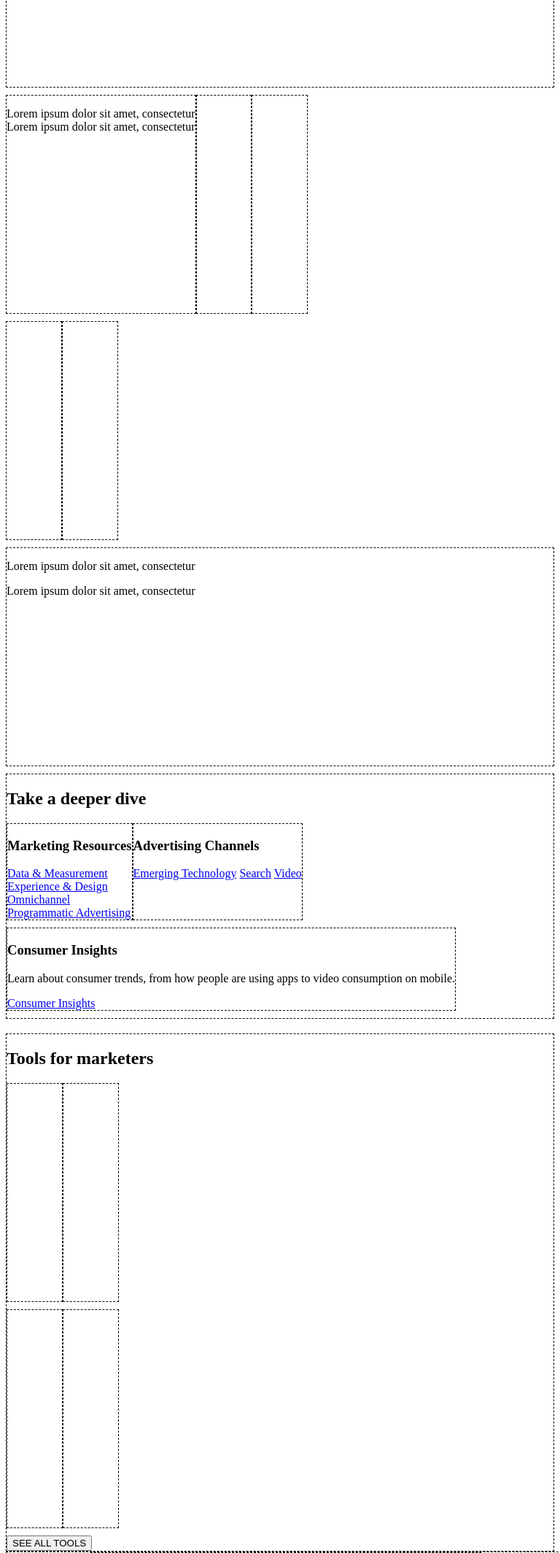
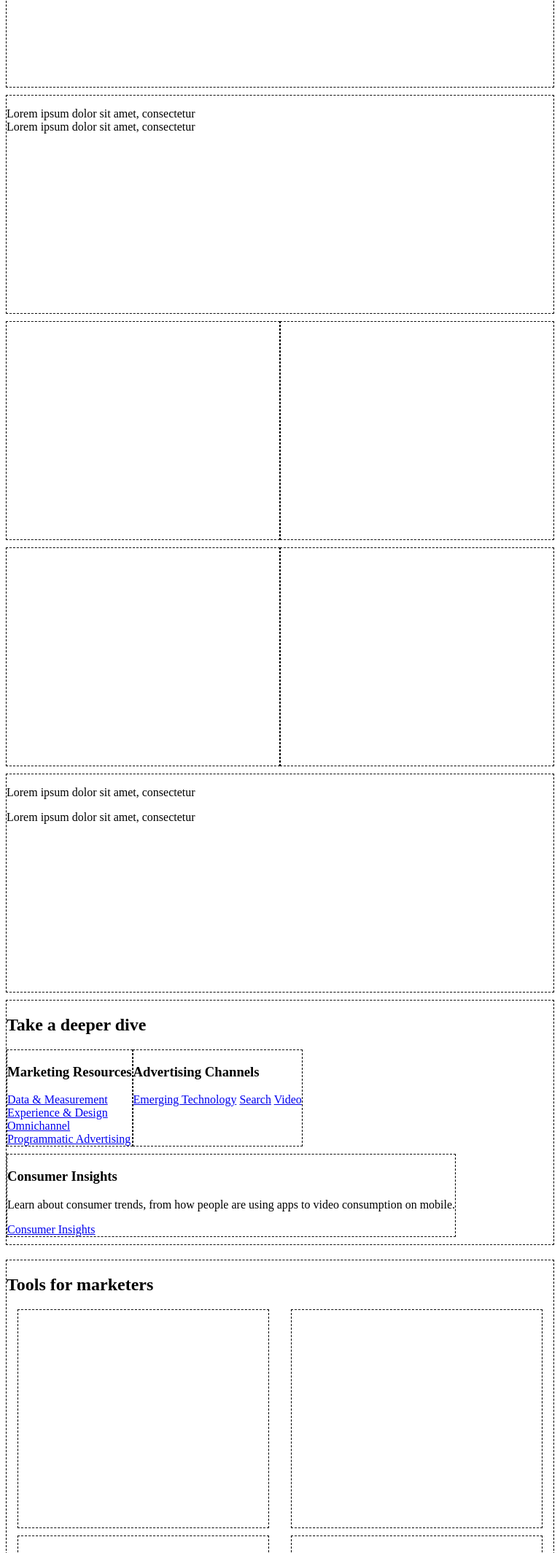
Before and after one commit to Chris-turina/think-with-google, a plain HTML site: page index.html in a window 768 px wide. Shown: the part 138-2266 px from the top of the page at 73% size. Drawn offline with Linux system fonts and the light colour scheme.

Commit message:
finish tablet responsive wire frame

```diff
--- a/css/styles.css
+++ b/css/styles.css
@@ -69,6 +69,11 @@
 }
 
 .marketing-resources {
+  display: flex;
+  flex-direction: column;
+}
+
+.marketing-resources {
   margin-bottom: 10px;
 }
 
@@ -80,9 +85,9 @@
   margin-bottom: 10px;
 }
 
-.marketing-resources {
-  display: flex;
-  flex-direction: column;
+.content-2 {
+  height: 100px;
+  margin-bottom: 10px;
 }
 
 .footer-title {
@@ -103,23 +108,47 @@
   .content {
     width: 10vw;
     height:300px;
+    flex-grow: 2;
   }
 
   .row-1 {
     display: flex;
-    flex-grow: 1
-    /*flex-wrap: wrap;*/
+    flex-wrap: wrap;
+    justify-content: space-around;
   }
 
-  .row-1:first-child {
-    flex-grow: 2;
+  .big-one {
+    width: 100vw;
+  }
+
+  .row-2 {
+    display: flex;
+    flex-wrap: wrap;
+    justify-content: space-around;
+  }
+
+  .big-two {
+    width: 100vw;
   }
 
   .flex-box {
     display: flex;
     flex-wrap: wrap;
-    /*flex-direction: row;*/
-    /*justify-content: space-around;*/
+    justify-content: space-around;
+    /*align-items: center;
+    justify-content: center;
+    flex-direction: row;
+    flex-wrap: wrap;
+    flex-flow: row wrap;
+    align-content: flex-end;
+    justify-content: space-around;*/
+  }
+
+  .content-2 {
+
+    width: 45vw;
+    height:300px;
+    /*flex-grow: 2;*/
   }
 
   .flex-box-2 {
@@ -139,9 +168,6 @@
 }
 
 @media screen and (min-width:1001px) {
-  .row-1 {
-    display: flex;
-    /*flex-grow: */
-  }
+
 
 }
--- a/index.html
+++ b/index.html
@@ -21,7 +21,7 @@
         </div>
       </div>
       <div class="row-1">
-        <div class=" dashed bigbox big-one">
+        <div id="bigone"class=" dashed bigbox big-one">
             <p>Lorem ipsum dolor sit amet, consectetur <br> Lorem ipsum dolor sit amet, consectetur </p>
         </div>
         <!-- <div class="flex-box"> -->
@@ -34,14 +34,14 @@
         <!-- </div> -->
       </div>
       <div class="row-2">
-        <div class="flex-box">
+        <!-- <div class="flex-box"> -->
           <div class="dashed content content-three">
 
           </div>
           <div class="dashed content content-four">
 
           </div>
-        </div>
+        <!-- </div> -->
         <div class="dashed bigbox big-two">
           <p>Lorem ipsum dolor sit amet, consectetur </p>
           <p>Lorem ipsum dolor sit amet, consectetur</p>
@@ -73,19 +73,15 @@
       <div class=" dashed tools">
         <h2>Tools for marketers</h2>
         <div class="flex-box">
-          <div class="dashed content one">
-
+          <div class="dashed content-2 one">
           </div>
-          <div class="dashed content two">
-
+          <div class="dashed content-2 two">
           </div>
-        </div>
-        <div class="flex-box">
-          <div class="dashed content three">
-
+        <!-- </div>
+        <div class="flex-box"> -->
+          <div class="dashed content-2 three">
           </div>
-          <div class="dashed content four">
-
+          <div class="dashed content-2 four">
           </div>
         </div>
         <button type="button" name="button">SEE ALL TOOLS</button>
```
